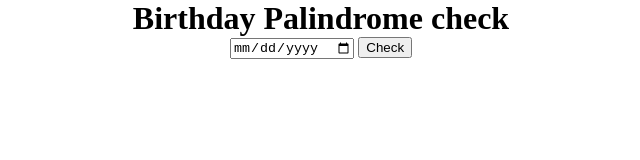
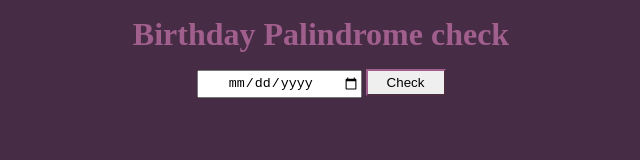
Before and after one commit to MugdhaPadgelwar/birthday-palindrome-check, a plain HTML site: page index.html in a window 1280 px wide. Shown: the whole page, without its empty margins (319-959 px from the left). Drawn offline with Linux system fonts and the light colour scheme.

Commit message:
updated:css

```diff
--- a/styles.css
+++ b/styles.css
@@ -2,10 +2,32 @@ body{
     margin: auto;
     text-align: center;
     display: block;
+    background-color:#472c46;
+    color:#a05f8c;
 }
 h1{
     display: block;
     text-align: center;
     margin: auto;
     width: 50%;
+    padding: 1rem 1.5rem;
 }
+
+input{
+    height: 1.5rem;
+    width: 10rem;
+    text-align: center;
+}
+
+#output{
+    margin-top: 2rem;
+    font-size: larger;
+    font-weight: bold;
+}
+
+button{
+    height:1.7rem ;
+    width:5rem;
+    border-color: #a05f8c;
+    cursor: pointer;
+}
```
